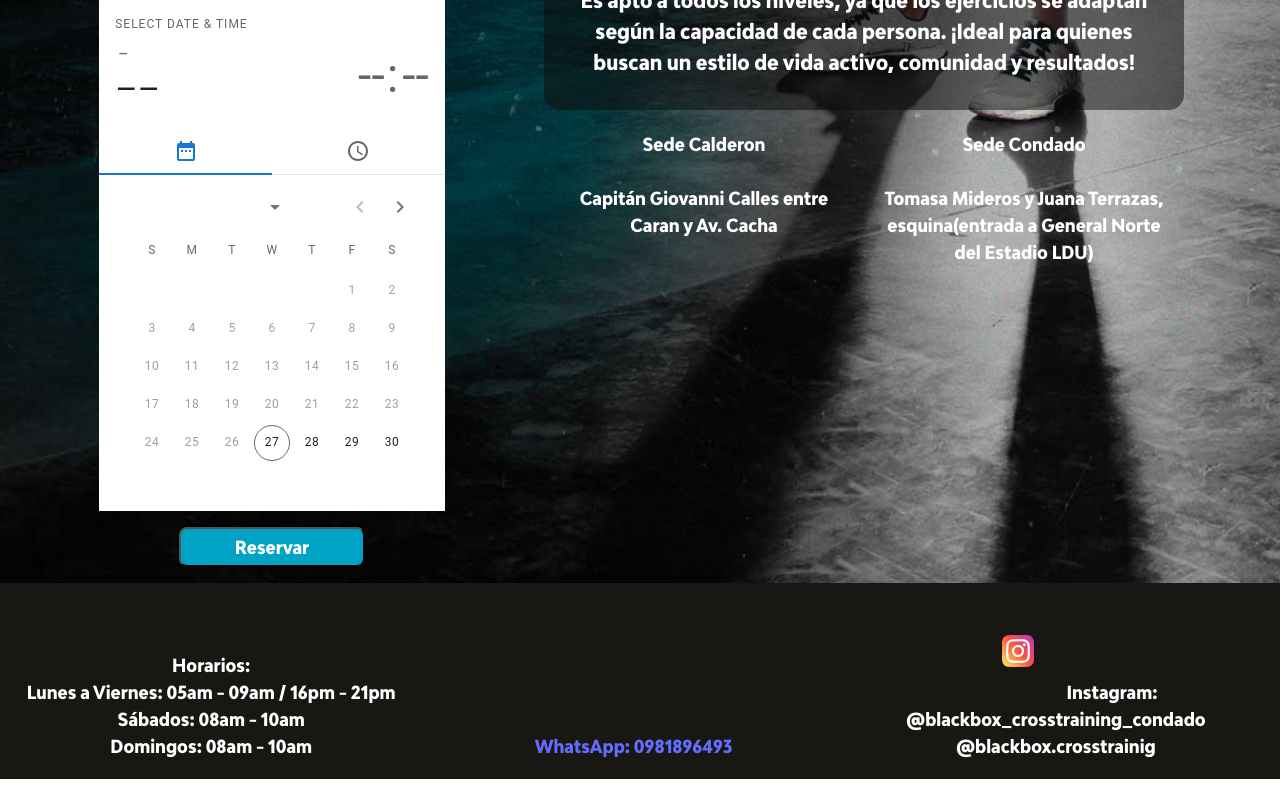
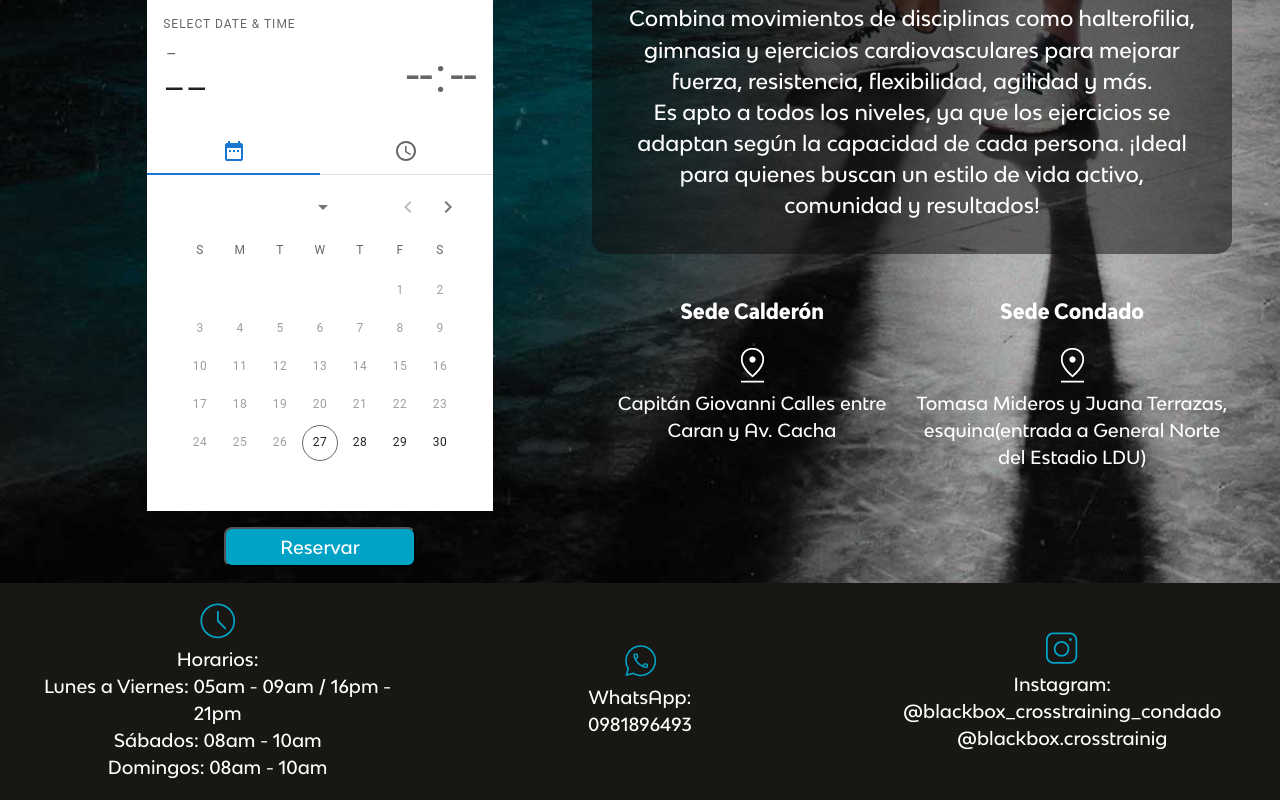
Before and after one commit to juanlto87/formulario, a React (Vite) app: page / in a window 1280 px wide. Shown: the part 1070-1870 px from the top of the page. Before the commit the page ends 1849 px from the top, so only its background shows below. Built offline with nearby package versions, Linux system fonts and the light colour scheme.

Commit message:
20241211

```diff
--- a/components/Footer.css
+++ b/components/Footer.css
@@ -6,4 +6,17 @@
 
 footer {
   background-color: #191713;
+  display: flex;
+  align-items: center;
+  justify-content: center;
 }
+
+@media (max-width: 700px) {
+  footer {
+    display: block;
+  }
+  .footer {
+    width: 90%;
+    padding: 1rem 0;
+  }
+}
--- a/components/Footer.jsx
+++ b/components/Footer.jsx
@@ -1,9 +1,14 @@
 import "./Footer.css";
+import reloj from "../assets/reloj.png";
+import insta from "../assets/Insta.png";
+import whats from "../assets/Whatsapp.png";
 export default function Footer() {
   return (
     <footer>
       <div className="footer">
         <center>
+          <img src={reloj} alt="Reloj" />
+          <br />
           Horarios:
           <br /> Lunes a Viernes: 05am - 09am / 16pm - 21pm
           <br /> Sábados: 08am - 10am
@@ -12,15 +17,25 @@ export default function Footer() {
       </div>
       <div className="footer">
         <center>
-          <a href="https://wa.me/0981896493">WhatsApp: 0981896493</a>
+          <a href="https://wa.me/+593981896493">
+            <img src={whats} alt="Whatsapp" />
+            <br />
+            WhatsApp: <br />
+            0981896493
+          </a>
         </center>
       </div>
       <div className="footer">
         <center>
-          <img src="../assets/instagram_2111463.png" />
+          <img src={insta} alt="Instagram" />
+          <br />
           Instagram:
-          <br /> @blackbox_crosstraining_condado
-          <br /> @blackbox.crosstrainig
+          <a href="https://www.instagram.com/blackbox_crosstraining_condado">
+            <br /> @blackbox_crosstraining_condado
+          </a>
+          <a href="https://www.instagram.com/blackbox.crosstraining/">
+            <br /> @blackbox.crosstrainig
+          </a>
         </center>
       </div>
     </footer>
--- a/components/Header.jsx
+++ b/components/Header.jsx
@@ -4,7 +4,7 @@ import "./header.css";
 export default function Header() {
   return (
     <header>
-      <img src={reacImag} alt="Logo-Blackbox" />
+      <img src={reacImag} className="logo" alt="Logo_Blackbox" />
       <p className="header">
         TRANSFORMA
         <br /> TU CUERPO, <br />
--- a/components/Informacion.jsx
+++ b/components/Informacion.jsx
@@ -1,4 +1,5 @@
 import "./informacion.css";
+import ubicacion from "../assets/ubicacion.png";
 
 export default function Informacion() {
   return (
@@ -13,20 +14,24 @@ export default function Informacion() {
         capacidad de cada persona. ¡Ideal para quienes buscan un estilo de vida
         activo, comunidad y resultados!
       </p>
+      <div className="calderon">
+        <a href="https://maps.app.goo.gl/4fXvHZSgLNWDSXMC6">
+          <h3>Sede Calderón</h3>
+          <img src={ubicacion} alt="Ubicacion" />
+          <br />
+          Capitán Giovanni Calles entre
+          <br />
+          Caran y Av. Cacha
+        </a>
+      </div>
       <div className="condado">
-        Sede Condado
-        <br />
-        <br /> Tomasa Mideros y Juana Terrazas,
-        <br /> esquina(entrada a General Norte <br />
-        del Estadio LDU)
-      </div>
-      <div className="calderon">
-        Sede Calderon
-        <br />
-        <br />
-        Capitán Giovanni Calles entre
-        <br />
-        Caran y Av. Cacha
+        <a href="https://maps.app.goo.gl/1r6Qd8PEHWUpVR7F8">
+          <h3>Sede Condado</h3>
+          <img src={ubicacion} alt="Ubicacion" />
+          <br /> Tomasa Mideros y Juana Terrazas,
+          <br /> esquina(entrada a General Norte <br />
+          del Estadio LDU)
+        </a>
       </div>
     </>
   );
--- a/components/header.css
+++ b/components/header.css
@@ -2,7 +2,7 @@
   font-family: "WarIsOver";
   src: url("../assets/War_is_Over.ttf");
 }
-img {
+.logo {
   padding: 2rem;
   padding-left: 3rem;
 }
--- a/src/App.css
+++ b/src/App.css
@@ -2,6 +2,10 @@
   margin: auto;
   overflow: hidden;
   max-width: 1500px;
+  margin-left: 0;
+  display: flex;
+  align-items: center;
+  justify-content: center;
 }
 
 .derecha {
@@ -17,3 +21,40 @@
   width: 30%;
   float: left;
 }
+
+h3 {
+  font-family: "BwModelica", Inter, system-ui, Avenir, Helvetica;
+}
+
+@media (max-width: 700px) {
+  .contenedor {
+    display: block;
+  }
+  .derecha,
+  .izquierda,
+  p.header {
+    width: 90%;
+    margin: 0px;
+    padding-left: 0px;
+  }
+  p.header {
+    font-size: 5rem;
+  }
+
+  p {
+    font-size: 1rem;
+  }
+
+  body {
+    margin: 0;
+    font-size: 14px;
+    line-height: 1.5;
+    background-size: cover;
+  }
+
+  button {
+    padding: 0.7rem;
+    font-size: 1em;
+    width: 80%;
+  }
+}
--- a/src/App.jsx
+++ b/src/App.jsx
@@ -1,4 +1,4 @@
-import Header from "../components/header";
+import Header from "../components/Header";
 import Formulario from "../components/Formulario";
 import Informacion from "../components/Informacion";
 import Footer from "../components/Footer";
--- a/src/index.css
+++ b/src/index.css
@@ -7,7 +7,7 @@
   src: url("../assets/BwModelicaSS01DEMO-Medium.otf");
 }
 :root {
-  font-family: "BwModelica", Inter, system-ui, Avenir, Helvetica;
+  font-family: "BwModelicaLight", Inter, system-ui, Avenir, Helvetica;
   line-height: 1.5;
   font-weight: 400;
 
@@ -23,11 +23,11 @@
 
 a {
   font-weight: 500;
-  color: #646cff;
+  color: #fff;
   text-decoration: inherit;
 }
 a:hover {
-  color: #535bf2;
+  color: #00a2c6;
 }
 
 body {
@@ -57,16 +57,3 @@ button {
 button:hover {
   opacity: 0.8;
 }
-
-@media (prefers-color-scheme: light) {
-  :root {
-    color: #213547;
-    background-color: #ffffff;
-  }
-  a:hover {
-    color: #747bff;
-  }
-  button {
-    background-color: #00a2c6;
-  }
-}
```
